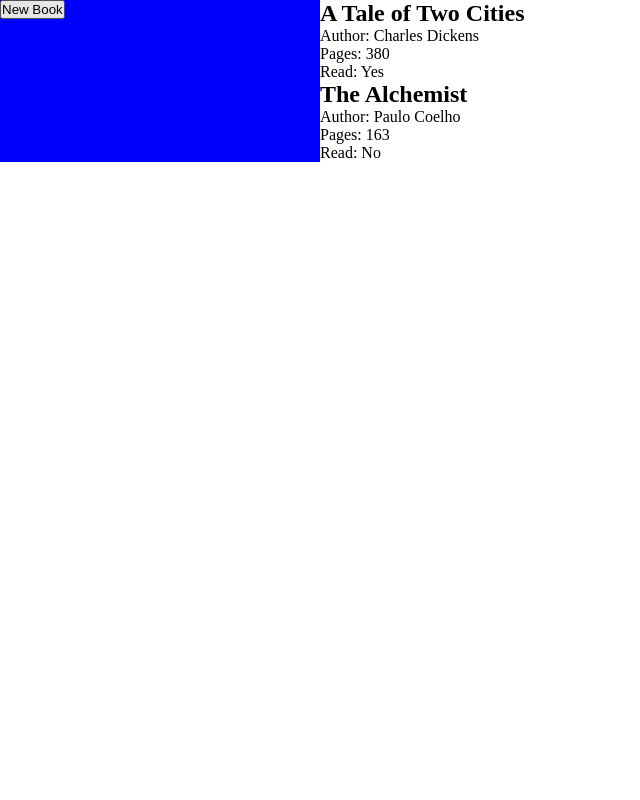
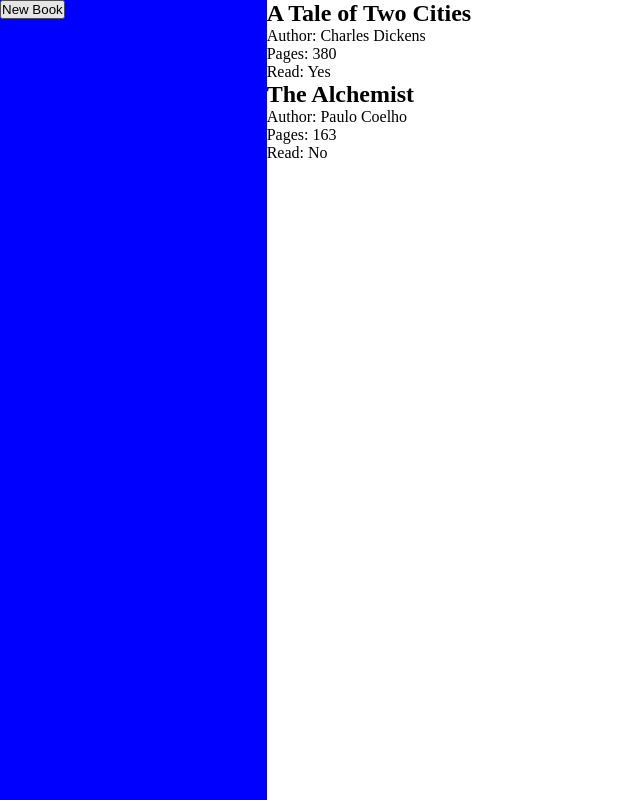
Before and after one commit to MikeBuckets2/library, a plain HTML site: page index.html in a window 1280 px wide. Shown: the whole page, without its empty margins (0-640 px from the left). Drawn offline with Linux system fonts and the light colour scheme.

Commit message:
set height and width on container to fit viewport

```diff
--- a/style.css
+++ b/style.css
@@ -6,7 +6,9 @@
 
 .container {
     display: grid;
-    grid-template-columns: 1fr 3fr;
+    grid-template-columns: 1fr 2fr;
+    height: 100vh;
+    width: 100vh;
 }
 
 .sidebar {
```
